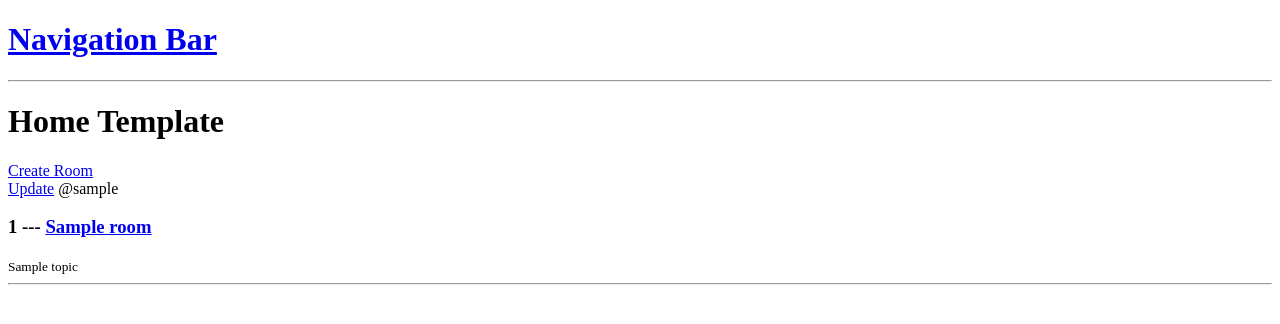
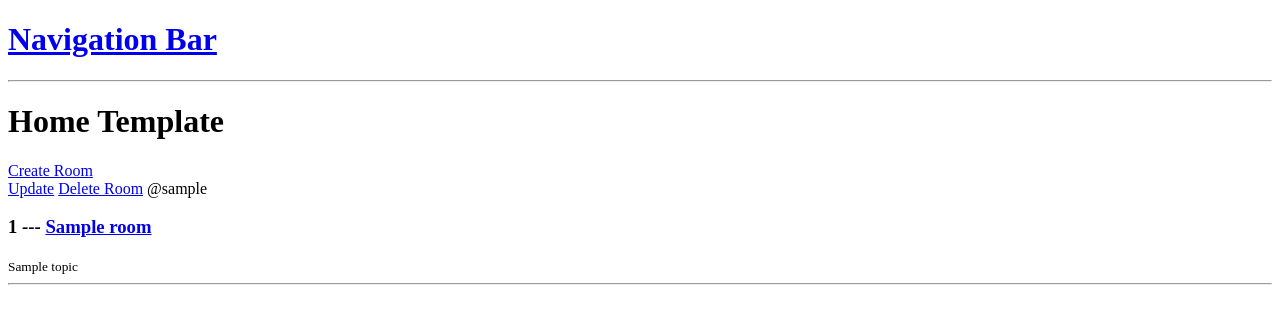
Before and after one commit to rajabali-ai/discord-clone-using-django, a Django app: page / in a window 1280 px wide. Shown: the top 324 px of the page. Run offline with Django 4.2, Linux system fonts and the light colour scheme; tables that the repository leaves empty hold one stand-in row (values such as "Sample post").

Commit message:
delete from database added

```diff
--- a/base/templates/base/home.html
+++ b/base/templates/base/home.html
@@ -9,12 +9,14 @@
 
 <div>
 
-    <a href="{% url 'create-room'%}">Create Room</a>
+    <a href="{% url 'create-room' %}">Create Room</a>
+
 
     <div>
         {% for room in rooms %}
             <div>
                 <a href="{%url 'update-room' room.id %}">Update</a>
+                <a href="{% url 'delete-room' room.id %}">Delete Room</a>
                 <span>@{{room.host.username}}</span>
                 <h3>
                     {{room.id}} --- <a href = "{% url 'room' room.id %}"> {{room.name}}</a>
--- a/base/templates/base/room_form.html
+++ b/base/templates/base/room_form.html
@@ -8,7 +8,6 @@
         {{form.as_p}}
         <input type="submit" value="Submit" />
 
-
     </form>
 
 </div>
--- a/base/urls.py
+++ b/base/urls.py
@@ -5,5 +5,6 @@ urlpatterns = [
     path('', views.home, name="home"),
     path('room/<str:pk>/', views.room, name="room"),
     path('create-room/',views.createRoom, name='create-room'),
-    path('update-room/<str:pk>/',views.UpdateRoom, name='update-room'),
+    path('update-room/<str:pk>/',views.updateRoom, name='update-room'),
+    path('delete-room/<str:pk>/',views.deleteRoom, name='delete-room'),
 ]
--- a/base/views.py
+++ b/base/views.py
@@ -42,7 +42,7 @@ def createRoom(request):
     return render(request, 'base/room_form.html', context)
 
 
-def UpdateRoom(request,pk):
+def updateRoom(request,pk):
     room = Room.objects.get(id=pk)
     form =RoomForm(instance=room)
 
@@ -55,6 +55,11 @@ def UpdateRoom(request,pk):
     context={'form': form}
     return render(request, 'base/room_form.html', context)
 
-
+def deleteRoom(request,pk):
+    room = Room.objects.get(id=pk)
+    if request.method == 'POST':
+        room.delete()
+        return redirect('home')
+    return render(request, 'base/delete.html', {'obj': room})
 
 # Create your views here.
```
Also changed, not shown: base/templates/base/delete.html (added, +11 -0 lines), 1 other file.
